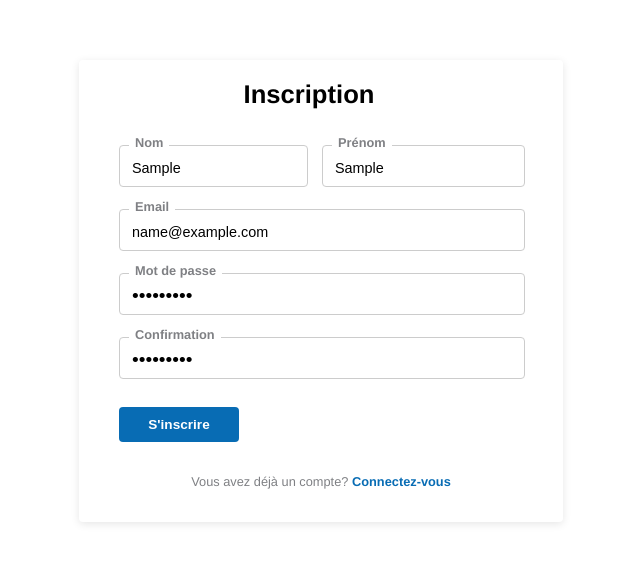
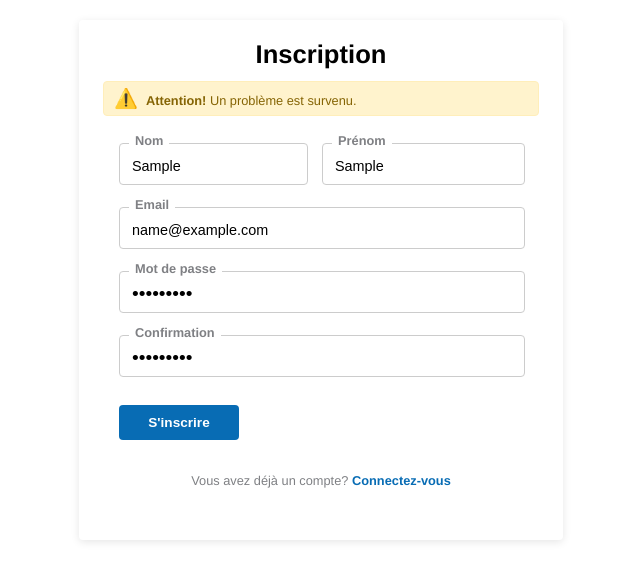
Before and after one commit to KingAbrams/Household_Management, a React (Vite) app: page /Register in a window 1280 px wide. Both pictures are taken after typing "Sample", "Sample", "name@example.com", "Sample123", "Sample123" into the empty fields and a click on the button "S'inscrire". Shown: the top 580 px of the page, without its empty margins (319-959 px from the left). Built offline with nearby package versions, Linux system fonts and the light colour scheme; no server answers.

Commit message:
feat: [Register] Handle Error

```diff
--- a/src/components/login/loginForm.css
+++ b/src/components/login/loginForm.css
@@ -17,8 +17,7 @@
   color: var(--color-grey);
 }
 
-.login-form-title,
-.register-form-title {
+.login-form-title {
   color: black;
   font-size: 1.6rem;
   font-weight: 700;
@@ -27,9 +26,7 @@
 }
 
 .form,
-.form-footer,
-.register-form,
-.register-form-footer {
+.form-footer {
   padding: 10px 40px 10px 40px;
 }
 
--- /dev/null
+++ b/src/components/register/Alert.tsx
@@ -0,0 +1,28 @@
+import { Link } from 'react-router-dom';
+import { IAlert } from '../../core/types';
+import './alert.css';
+
+const Alert = ({ type, message }: IAlert) => {
+  return (
+    <>
+      {type === 'warning' ? (
+        <div className="alert alert-warning">
+          <span className="alert-icon">⚠️</span>
+          <span className="alert-message">
+            <strong>Attention!</strong> {message}
+          </span>
+        </div>
+      ) : (
+        <div className="alert alert-success">
+          <span className="alert-icon">✅</span>
+          <span className="alert-message">
+            <strong>Succès!</strong> {message} Allez vous{' '}
+            <Link to="/login">connecter</Link>
+          </span>
+        </div>
+      )}
+    </>
+  );
+};
+
+export default Alert;
--- a/src/components/register/RegisterForm.tsx
+++ b/src/components/register/RegisterForm.tsx
@@ -1,7 +1,9 @@
-import { ChangeEvent, FormEvent, useState } from 'react';
+import { ChangeEvent, FormEvent, useEffect, useState } from 'react';
 import { Link } from 'react-router-dom';
 import './registerForm.css';
 import useRegister from '../../core/hooks/useRegister';
+import Alert from './Alert';
+import { IAlert } from '../../core/types';
 
 const RegisterForm = () => {
   const [firstname, setFirstname] = useState('');
@@ -10,44 +12,121 @@ const RegisterForm = () => {
   const [password, setPassword] = useState('');
   const [confirmPassword, setConfirmPassword] = useState('');
 
-  const { register, data, isLoading, isError } = useRegister();
+  const [errorInput, setErrorInput] = useState({
+    firstname: false,
+    lastname: false,
+    email: false,
+    password: false,
+    confirmPassword: false,
+  });
+
+  const { register, resetError, data, isLoading, isError } = useRegister();
+  const [alert, setAlert] = useState<IAlert | null>(null);
 
   const handleLastnameChange = (e: ChangeEvent<HTMLInputElement>) => {
     setLastname(e.target.value);
+    setErrorInput((prev) => ({ ...prev, lastname: false }));
+    setAlert(null);
   };
 
   const handleFirstnameChange = (e: ChangeEvent<HTMLInputElement>) => {
     setFirstname(e.target.value);
+    setErrorInput((prev) => ({ ...prev, firstname: false }));
+    setAlert(null);
   };
 
   const handleEmailChange = (e: ChangeEvent<HTMLInputElement>) => {
     setEmail(e.target.value);
+    setErrorInput((prev) => ({ ...prev, email: false }));
+    setAlert(null);
   };
 
   const handlePasswordChange = (e: ChangeEvent<HTMLInputElement>) => {
-    setPassword(e.target.value);
+    const inputPassword = e.target.value;
+    setPassword(inputPassword);
+    setErrorInput((prev) => ({ ...prev, password: false }));
+    if (password === inputPassword && alert?.type === 'warning') {
+      setAlert(null);
+    }
   };
 
   const handleConfirmPasswordChange = (e: ChangeEvent<HTMLInputElement>) => {
-    setConfirmPassword(e.target.value);
+    const inputConfirmPassword = e.target.value;
+    setConfirmPassword(inputConfirmPassword);
+    setErrorInput((prev) => ({ ...prev, confirmPassword: false }));
+    if (confirmPassword === inputConfirmPassword && alert?.type === 'warning') {
+      setAlert(null);
+    }
   };
 
   const handleSubmit = async (e: FormEvent<HTMLButtonElement>) => {
     e.preventDefault();
+    resetError();
     const params = { firstname, lastname, email, password };
+
+    const newErrors = {
+      firstname: firstname === '',
+      lastname: lastname === '',
+      email: email === '',
+      password: password === '',
+      confirmPassword: confirmPassword === '',
+    };
+
+    setErrorInput(newErrors);
+
+    if (
+      newErrors.firstname ||
+      newErrors.lastname ||
+      newErrors.email ||
+      newErrors.password ||
+      newErrors.confirmPassword
+    ) {
+      const message = 'Veuillez remplir tous les champs.';
+      setAlert({ type: 'warning', message });
+      return;
+    }
+
+    if (password !== confirmPassword) {
+      const message = 'Les deux mot de passe ne correspondent pas.';
+      setAlert({ type: 'warning', message });
+      return;
+    }
 
     await register(params);
   };
 
+  useEffect(() => {
+    if (isError) {
+      const errorMsg = 'Un problème est survenu.';
+      setAlert({ type: 'warning', message: errorMsg });
+    } else if (data) {
+      const successMsg = 'Votre compte est bien créé.';
+
+      setFirstname('');
+      setLastname('');
+      setEmail('');
+      setPassword('');
+      setConfirmPassword('');
+
+      setAlert({ type: 'success', message: successMsg });
+    }
+  }, [isError, data]);
+
   return (
     <div className="register-form-container">
-      <p className="register-form-title">Inscription</p>
+      <div className="register-form-title">Inscription</div>
+
+      <div className="alert-placeholder">
+        {alert && <Alert type={alert.type} message={alert.message} />}
+      </div>
+
       <form className="register-form">
         <div className="register-form-group-fullname">
           <div className="register-form-group it1">
             <label>Nom</label>
             <input
               type="text"
+              className={errorInput.lastname ? 'input-error' : ''}
               value={lastname}
               onChange={handleLastnameChange}
             />
@@ -56,6 +135,7 @@ const RegisterForm = () => {
             <label>Prénom</label>
             <input
               type="text"
+              className={errorInput.firstname ? 'input-error' : ''}
               value={firstname}
               onChange={handleFirstnameChange}
             />
@@ -64,13 +144,19 @@ const RegisterForm = () => {
 
         <div className="register-form-group">
           <label>Email</label>
-          <input type="email" value={email} onChange={handleEmailChange} />
+          <input
+            type="email"
+            className={errorInput.email ? 'input-error' : ''}
+            value={email}
+            onChange={handleEmailChange}
+          />
         </div>
 
         <div className="register-form-group">
           <label>Mot de passe</label>
           <input
             type="password"
+            className={errorInput.password ? 'input-error' : ''}
             value={password}
             onChange={handlePasswordChange}
           />
@@ -80,6 +166,7 @@ const RegisterForm = () => {
           <label>Confirmation</label>
           <input
             type="password"
+            className={errorInput.confirmPassword ? 'input-error' : ''}
             value={confirmPassword}
             onChange={handleConfirmPasswordChange}
           />
--- /dev/null
+++ b/src/components/register/alert.css
@@ -0,0 +1,36 @@
+.alert {
+  margin-left: 24px;
+  padding: 5px 10px;
+  border: 1px solid transparent;
+  border-radius: 4px;
+  display: flex;
+  align-items: center;
+}
+
+.alert-warning {
+  color: #856404;
+  background-color: #fff3cd;
+  border-color: #ffeeba;
+}
+
+.alert-success {
+  color: #155724;
+  background-color: #d4edda;
+  border-color: #c3e6cb;
+}
+
+.alert-icon {
+  margin-right: 8px;
+  font-size: 1.2rem;
+}
+
+.alert-message {
+  padding-top: 4px;
+  font-size: 0.8rem;
+}
+
+.alert-message a {
+  color: var(--color-primary);
+  text-decoration: none;
+  font-weight: 600;
+}
--- a/src/components/register/registerForm.css
+++ b/src/components/register/registerForm.css
@@ -9,13 +9,36 @@
   /* Style */
 
   width: 460px;
-  /* width: 550px; */
+  height: 520px;
   margin: 0 auto;
   padding-right: 24px;
   border-radius: 4px;
   box-shadow: 0px 2px 8px rgb(230, 230, 230);
   font-size: 0.9rem;
   color: var(--color-grey);
+}
+
+.alert-placeholder {
+  height: 40px;
+  margin-top: 12px;
+  margin-bottom: 12px;
+}
+
+.register-form-title {
+  margin-left: 24px;
+  color: black;
+  font-size: 1.6rem;
+  font-weight: 700;
+  padding-top: 20px;
+  text-align: center;
+}
+
+.register-form {
+  padding: 10px 40px 10px 40px;
+}
+
+.register-form-footer {
+  padding: 10px 40px 10px 40px;
 }
 
 .register-form-group-fullname {
@@ -45,6 +68,10 @@
   padding-right: 12px;
   margin-bottom: 6px;
 }
+.input-error {
+  box-shadow: 0 0 0 0.5px #facb3f;
+  border: 0.5px solid #facb3f;
+}
 
 .register-button {
   cursor: pointer;
@@ -59,6 +86,14 @@
   border-radius: 4px;
 }
 
+.register-button:disabled {
+  cursor: not-allowed;
+  background-color: #ccc;
+  border: 1px solid #999999;
+  color: #666;
+  opacity: 0.7;
+}
+
 .register-form-footer {
   margin-left: 24px;
 }
--- a/src/core/hooks/useRegister.ts
+++ b/src/core/hooks/useRegister.ts
@@ -8,7 +8,10 @@ const useRegister = () => {
   const [isError, setIsError] = useState(false);
 
   const register = async (params: IRegister): Promise<void> => {
+    setData(null);
     setIsLoading(true);
+    setIsError(false);
+
     try {
       const authService = new AuthService();
       const response = await authService.register(params);
@@ -21,7 +24,11 @@ const useRegister = () => {
     }
   };
 
-  return { register, data, isLoading, isError };
+  const resetError = () => {
+    setIsError(false);
+  };
+
+  return { register, resetError, data, isLoading, isError };
 };
 
 export default useRegister;
--- a/src/core/types/authServiceType.ts
+++ b/src/core/types/authServiceType.ts
@@ -11,3 +11,8 @@ export interface IResgisterResFetch {
   lastname: string;
   email: string;
 }
+
+export interface IAlert {
+  type: 'warning' | 'success';
+  message: string;
+}
--- a/src/core/types/index.ts
+++ b/src/core/types/index.ts
@@ -1,2 +1,2 @@
 export type { IPerson, IPersonResFetch, IUsePersonData } from './personType';
-export type { IRegister, IResgisterResFetch } from './authServiceType';
+export type { IRegister, IResgisterResFetch, IAlert } from './authServiceType';
--- a/src/pages/register/Register.tsx
+++ b/src/pages/register/Register.tsx
@@ -1,8 +1,9 @@
 import RegisterForm from '../../components/register/RegisterForm';
+import './register.css';
 
 const Register = () => {
   return (
-    <div className="login-container">
+    <div className="register-container">
       <RegisterForm />
     </div>
   );
--- a/src/pages/register/register.css
+++ b/src/pages/register/register.css
@@ -1,3 +1,3 @@
-.login-container {
-  margin-top: 60px;
+.register-container {
+  margin-top: 20px;
 }
```
